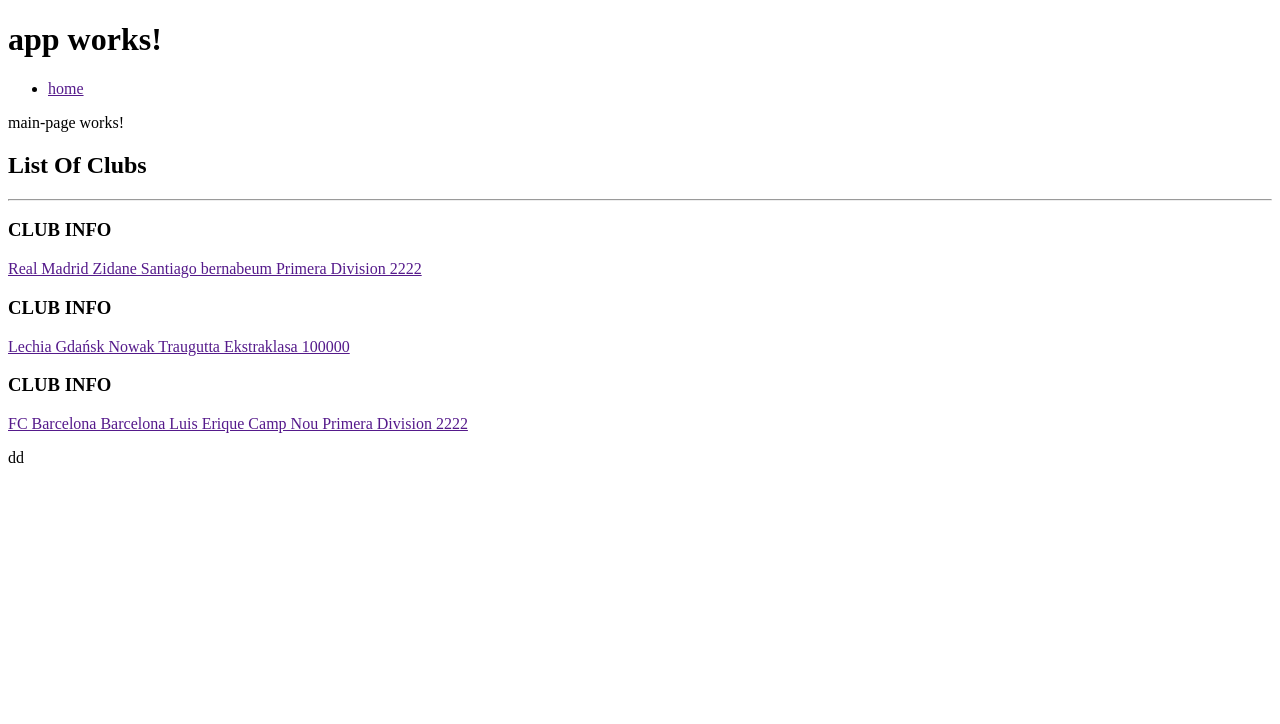
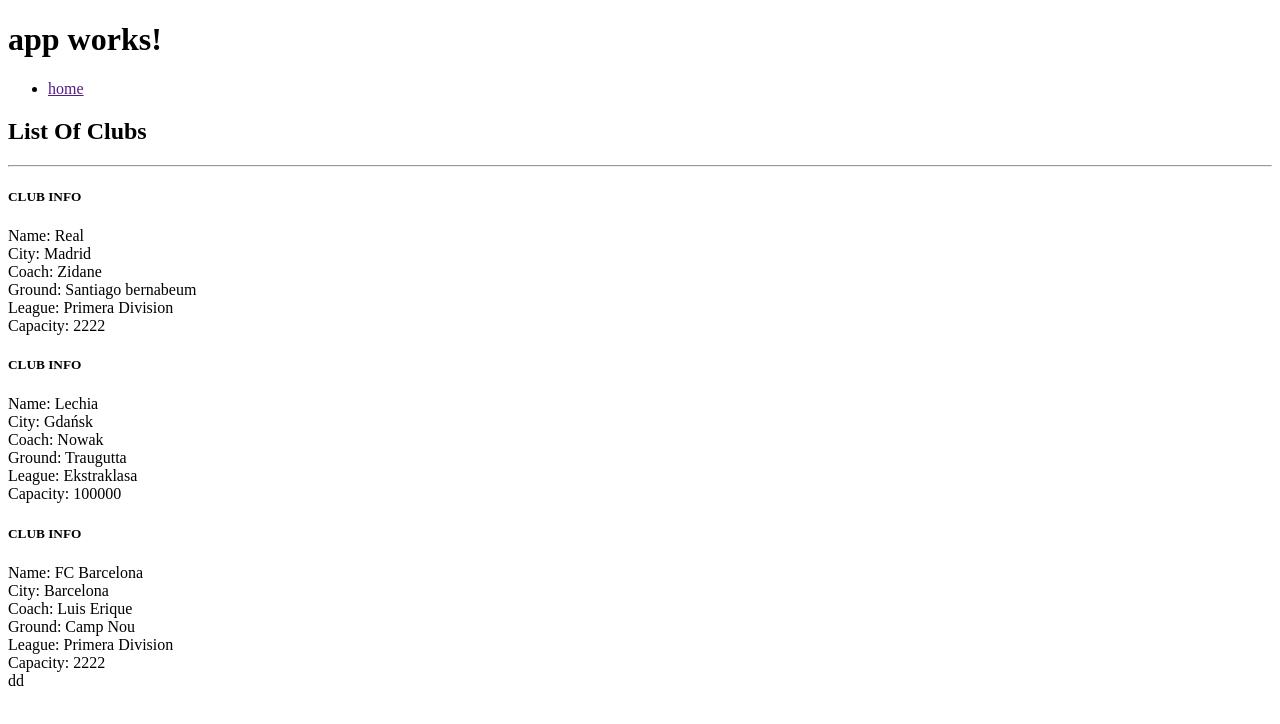
Before and after one commit to KrzysiekES/FD, an Angular app in the folder football-clubs/: page /home in a window 1280 px wide. Shown: the top 724 px of the page. Built offline with nearby package versions, Linux system fonts and the light colour scheme.

Commit message:
clubs list component

```diff
--- a/football-clubs/src/app/app.component.html
+++ b/football-clubs/src/app/app.component.html
@@ -3,7 +3,7 @@
 </h1>
 <nav>
   <ul>
-    <li><a href="">home</a></li>
+    <li><a href="" >home</a></li>
   </ul>
 </nav>
 <router-outlet></router-outlet>
--- a/football-clubs/src/app/app.component.ts
+++ b/football-clubs/src/app/app.component.ts
@@ -16,14 +16,5 @@
   }
 
   ngOnInit(){
-      let clubs = [];
-
-      let x = new Club('ssss','sss','sss','sss','sss', 2222);
-      clubs.push(x);
-
-      let y = new Club('ssss','sss','sss','sss','sss', 2222);
-
-      clubs.push(y);
-      //console.log(clubs);
   }
 }
--- a/football-clubs/src/app/app.module.ts
+++ b/football-clubs/src/app/app.module.ts
@@ -21,6 +21,7 @@
     HttpModule,
     RouterModule.forRoot([
       { path: 'home', component: MainPageComponent },
+      { path: 'single', component: SingleClubComponent },
        { path: '', redirectTo: 'home', pathMatch: 'full' },
        { path: '**', redirectTo: 'home', pathMatch: 'full' }
     ]),
--- a/football-clubs/src/app/club/single-club/single-club.component.html
+++ b/football-clubs/src/app/club/single-club/single-club.component.html
@@ -1,11 +1,9 @@
 <div>
-  <h3>CLUB INFO</h3>
-  <a href="">
-    {{ club.name }}
-    {{ club.city }}
-    {{ club.coach }}
-    {{ club.ground }}
-    {{ club.league }}
-    {{ club.capacity }}
-  </a>
+  <h5>CLUB INFO</h5>
+  Name:  {{ club.name }} <br>
+  City:  {{ club.city }}<br>
+  Coach:  {{ club.coach }}<br>
+  Ground:  {{ club.ground }}<br>
+  League:   {{ club.league }}<br>
+  Capacity:  {{ club.capacity }}
 </div>
--- a/football-clubs/src/app/main-page/main-page.component.html
+++ b/football-clubs/src/app/main-page/main-page.component.html
@@ -1,7 +1,5 @@
-<p>
-  main-page works!
+<div class="main">
 
-  <!--<single-club [club]="clubs"></single-club>-->
   <clubs-list [clubs]='clubs'></clubs-list>
 
-</p>
+</div>
--- a/football-clubs/src/app/main-page/main-page.component.ts
+++ b/football-clubs/src/app/main-page/main-page.component.ts
@@ -14,16 +14,14 @@
   clubs: any[] = [];
   ngOnInit() {
 
+      let x = new Club('Real','Madrid','Zidane','Santiago bernabeum','Primera Division', 2222);
+      let y = new Club('FC Barcelona','Barcelona', 'Luis Erique','Camp Nou','Primera Division', 2222);
+      let z = new Club('Lechia', 'Gdańsk', 'Nowak', 'Traugutta', 'Ekstraklasa', 100000 )
 
-      let x = new Club('Real','Madrid','Zidane','Santiago bernabeum','Primera Division', 2222);
       this.clubs.push(x);
-
-      let y = new Club('FC Barcelona','Barcelona', 'Luis Erique','Camp Nou','Primera Division', 2222);
-
-      let z = new Club('Lechia', 'Gdańsk', 'Nowak', 'Traugutta', 'Ekstraklasa', 100000 )
       this.clubs.push(z);
       this.clubs.push(y);
-     // console.log(clubs);
+
   }
 
 }
```
